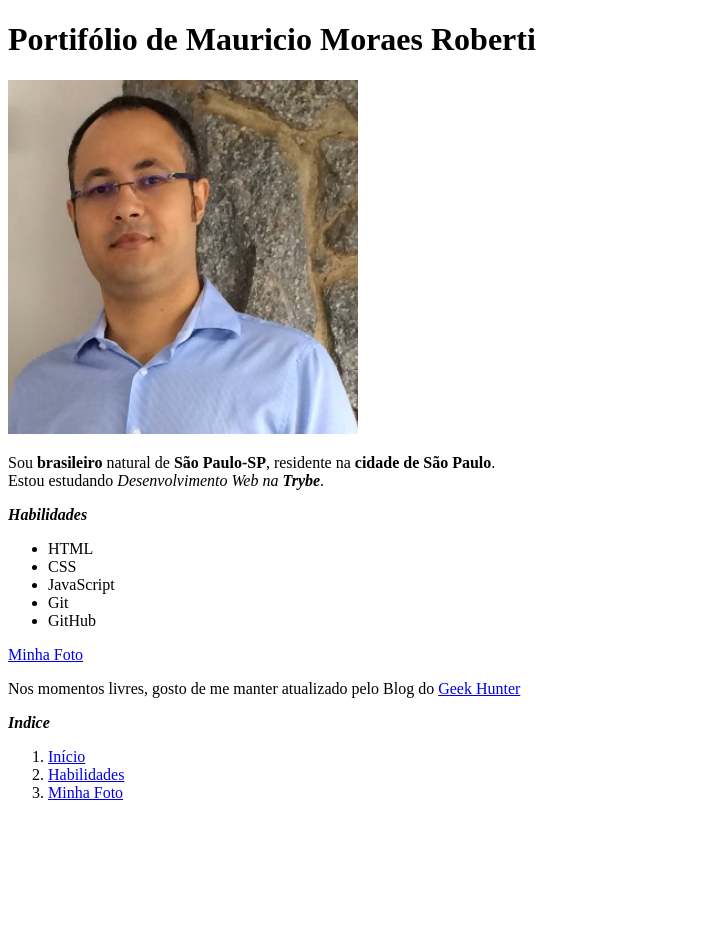
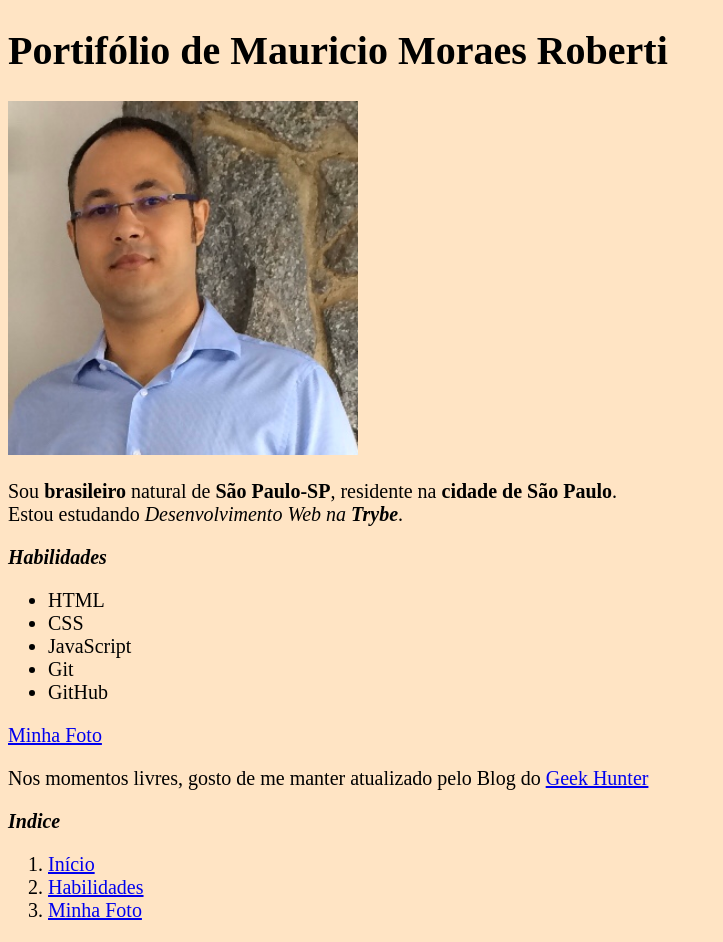
Before and after one commit to mroberti1/mroberti1.github.io, a plain HTML site: page trybe-portifolio.html in a window 1280 px wide. Shown: the whole page, without its empty margins (0-723 px from the left). Before the commit the page ends 818 px from the top, so only its background shows below. Drawn offline with Linux system fonts and the light colour scheme.

Commit message:
Alterações no estilo do texto

```diff
--- /dev/null
+++ b/trybe-portifolio.css
@@ -0,0 +1,7 @@
+h1 {
+    font-size: 40px;
+}
+body {
+    background-color: bisque;
+    font-size: 20px;
+}
--- a/index.html
+++ b/trybe-portifolio.html
@@ -3,8 +3,12 @@
 
 <head>
     <meta charset="UTF-8">
-    <title>Portifólio</title>
+    <title>Portifolio</title>
+
+    <link rel="stylesheet" type="text/css" href="trybe-portifolio.css">
 </head>
+
+</script>
 
 <body>
     <h1 id="inicio">Portifólio de Mauricio Moraes Roberti</h1>
```
